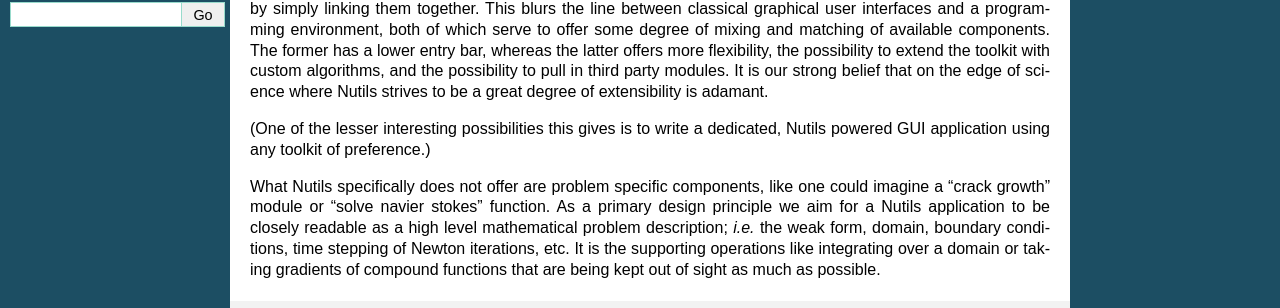
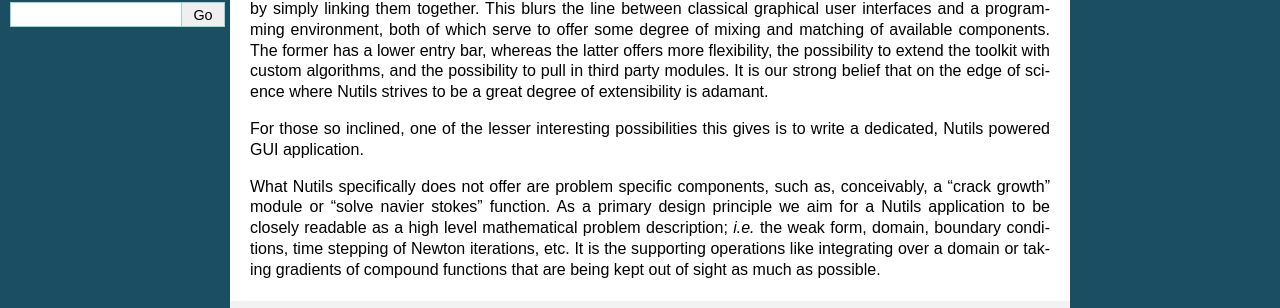
Before and after one commit to evalf/nutils, a Sphinx documentation site: the page built from docs/intro.rst, in a window 1280 px wide. Shown: the part 286-594 px from the top of the page. Built offline with Sphinx 7.4.7, drawn with Linux system fonts in a browser that asks for light colours.

Commit message:
edit docs

```diff
--- a/docs/intro.rst
+++ b/docs/intro.rst
@@ -22,11 +22,11 @@
 the edge of science where Nutils strives to be a great degree of extensibility
 is adamant.
 
-(One of the lesser interesting possibilities this gives is to write a dedicated,
-Nutils powered GUI application using any toolkit of preference.)
+For those so inclined, one of the lesser interesting possibilities this gives
+is to write a dedicated, Nutils powered GUI application.
 
-What Nutils specifically does not offer are problem specific components, like
-one could imagine a "crack growth" module or "solve navier stokes" function. As
+What Nutils specifically does not offer are problem specific components, such
+as, conceivably, a "crack growth" module or "solve navier stokes" function. As
 a primary design principle we aim for a Nutils application to be closely
 readable as a high level mathematical problem description; `i.e.` the weak
 form, domain, boundary conditions, time stepping of Newton iterations, etc. It
```
